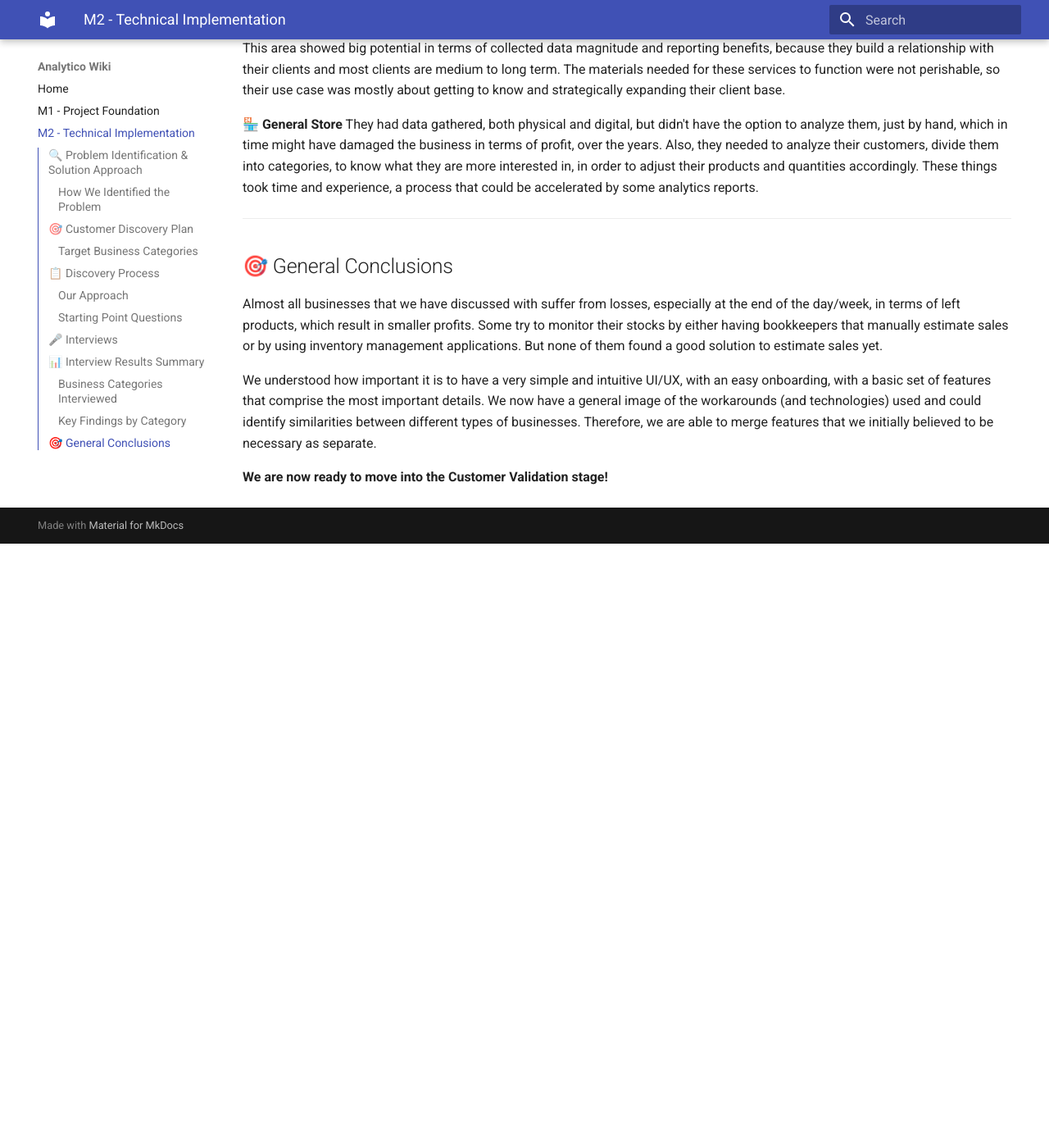
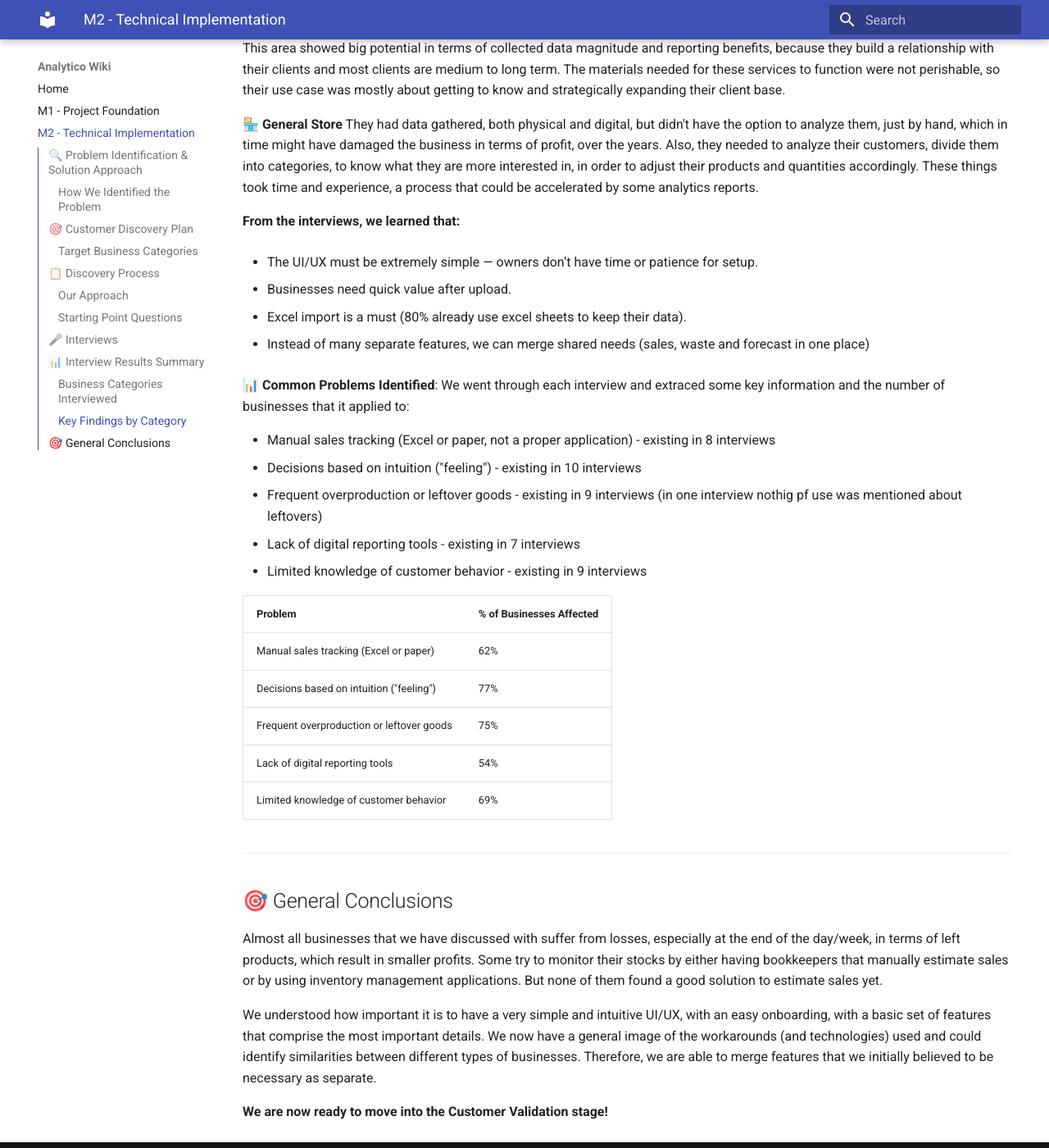
Before and after one commit to VladCostin4/analytico, an MkDocs documentation site: the page built from docs/m2.md, in a window 1280 px wide and 1400 px high, scrolled down 3694 px. Shown: the whole window at 82% size. Built offline with MkDocs 1.6.1 and Material for MkDocs 9.7.7, drawn with Linux system fonts in a browser that asks for light colours; before the commit the page ends 4357 px from its top, so only the background shows below that.

Commit message:
update milestone 2

```diff
--- a/docs/m2.md
+++ b/docs/m2.md
@@ -469,7 +469,33 @@ This area showed big potential in terms of collected data magnitude and reportin
 **🏪 General Store**
 They had data gathered, both physical and digital, but didn't have the option to analyze them, just by hand, which in time might have damaged the business in terms of profit, over the years. Also, they needed to analyze their customers, divide them into categories, to know what they are more interested in, in order to adjust their products and quantities accordingly. These things took time and experience, a process that could be accelerated by some analytics reports.
 
+**From the interviews, we learned that:**
 
+- The UI/UX must be extremely simple — owners don’t have time or patience for setup.
+
+- Businesses need quick value after upload.
+
+- Excel import is a must (80% already use excel sheets to keep their data).
+
+- Instead of many separate features, we can merge shared needs (sales,  waste and forecast in one place)
+
+
+**📊 Common Problems Identified**:
+We went through each interview and extraced some key information and the number of businesses that it applied to:
+
+- Manual sales tracking (Excel or paper, not a proper application) -  existing in 8 interviews
+- Decisions based on intuition ("feeling") - existing in 10 interviews
+- Frequent overproduction or leftover goods - existing in 9 interviews (in one interview nothig pf use was mentioned about leftovers)
+- Lack of digital reporting tools - existing in 7 interviews
+- Limited knowledge of customer behavior - existing in 9 interviews
+
+| **Problem** | **% of Businesses Affected** |
+|-------------|-------------------------------|
+| Manual sales tracking (Excel or paper) | 62% |
+| Decisions based on intuition ("feeling") | 77% |
+| Frequent overproduction or leftover goods | 75% |
+| Lack of digital reporting tools | 54% |
+| Limited knowledge of customer behavior | 69% |
 
 ---
 
```
